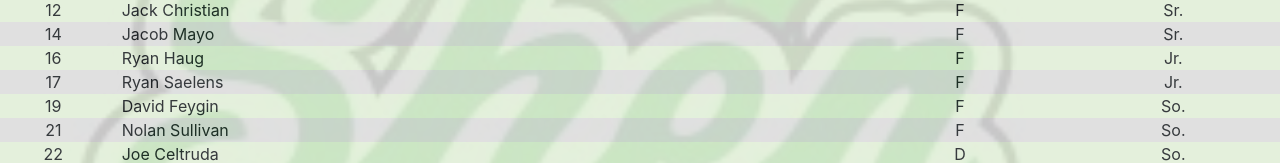
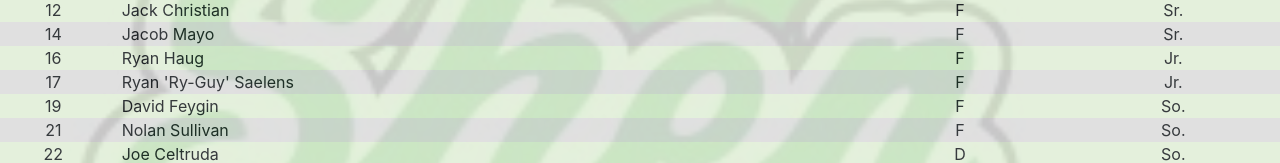
Before and after one commit to mikesae/hockey-roster-pwa, a React (Create React App) app: page / in a window 1280 px wide. Shown: the part 300-463 px from the top of the page. Built offline with nearby package versions, Linux system fonts and the light colour scheme; the HTML template or start-up script is replaced by a standard one.

Commit message:
Prune unneeded files. Tweak name.

```diff
--- a/src/player.tsx
+++ b/src/player.tsx
@@ -1,19 +1,19 @@
 import React from 'react';
 import './player.css';
 
-type PlayerProps = {
+interface PlayerProps {
     uniformNumber: number,
     name: string,
     position: string,
     year: string;
 }
 
-export const Player = ({uniformNumber, name, position, year}: PlayerProps) =>
+export const Player = (props: PlayerProps) =>
     <div className="row">
-        <div className="col-1">{uniformNumber}</div>
-        <div className="col-7">{name}</div>
-        <div className="col-2">{position}</div>
-        <div className="col-2">{year}</div>
+        <div className="col-1">{props.uniformNumber}</div>
+        <div className="col-7">{props.name}</div>
+        <div className="col-2">{props.position}</div>
+        <div className="col-2">{props.year}</div>
     </div>;
 
 export default Player;
--- a/src/players.json
+++ b/src/players.json
@@ -73,7 +73,7 @@
   },
   {
     "Number": 17,
-    "Name": "Ryan Saelens",
+    "Name": "Ryan 'Ry-Guy' Saelens",
     "Position": "F",
     "Year": "Jr."
   },
--- a/src/roster.tsx
+++ b/src/roster.tsx
@@ -6,7 +6,7 @@ function Roster() {
     let roster:any[] = [];
 
     players.forEach(player => {
-        roster.push(<Player
+        roster.push(<Player {...player}
             key={player.Number}
             uniformNumber={player.Number}
             name={player.Name}
```
Also changed, not shown: public/logo192.png (deleted), public/logo512.png (deleted).
